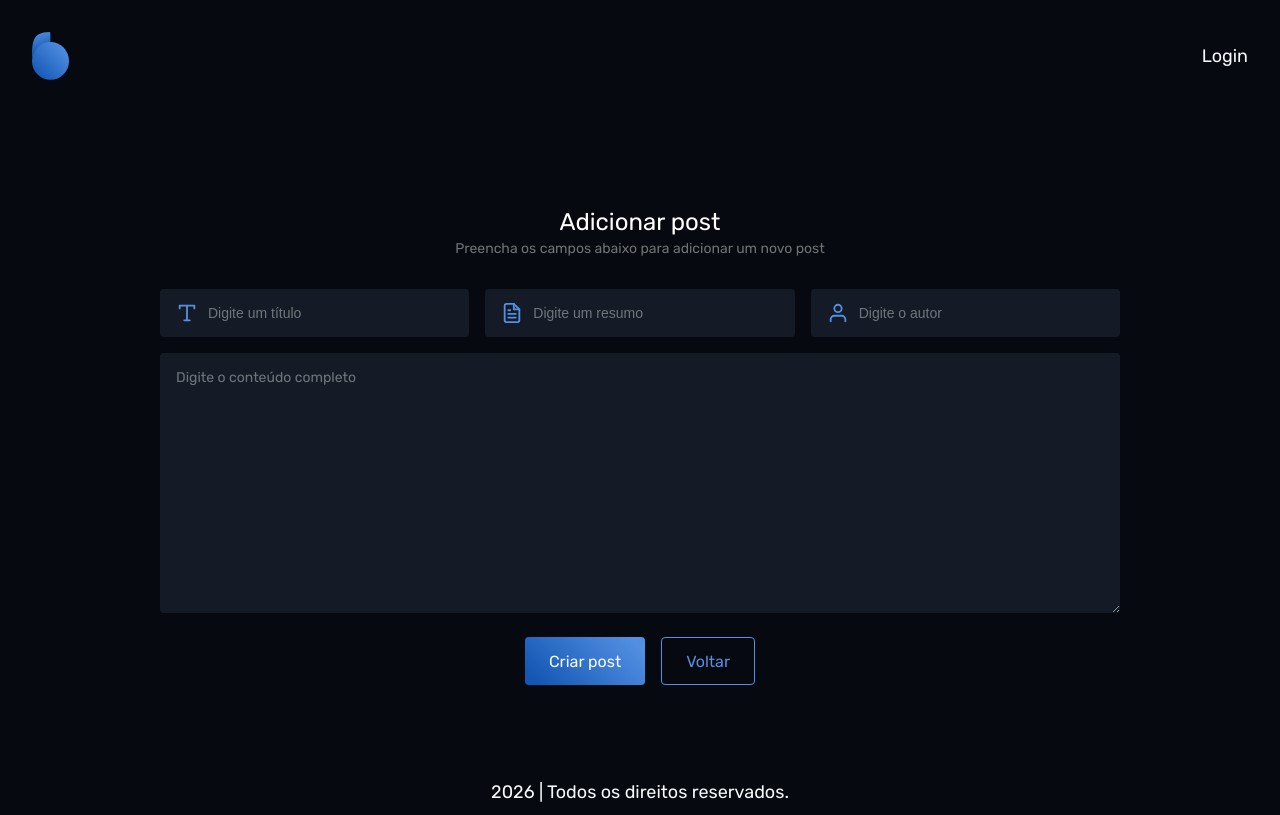
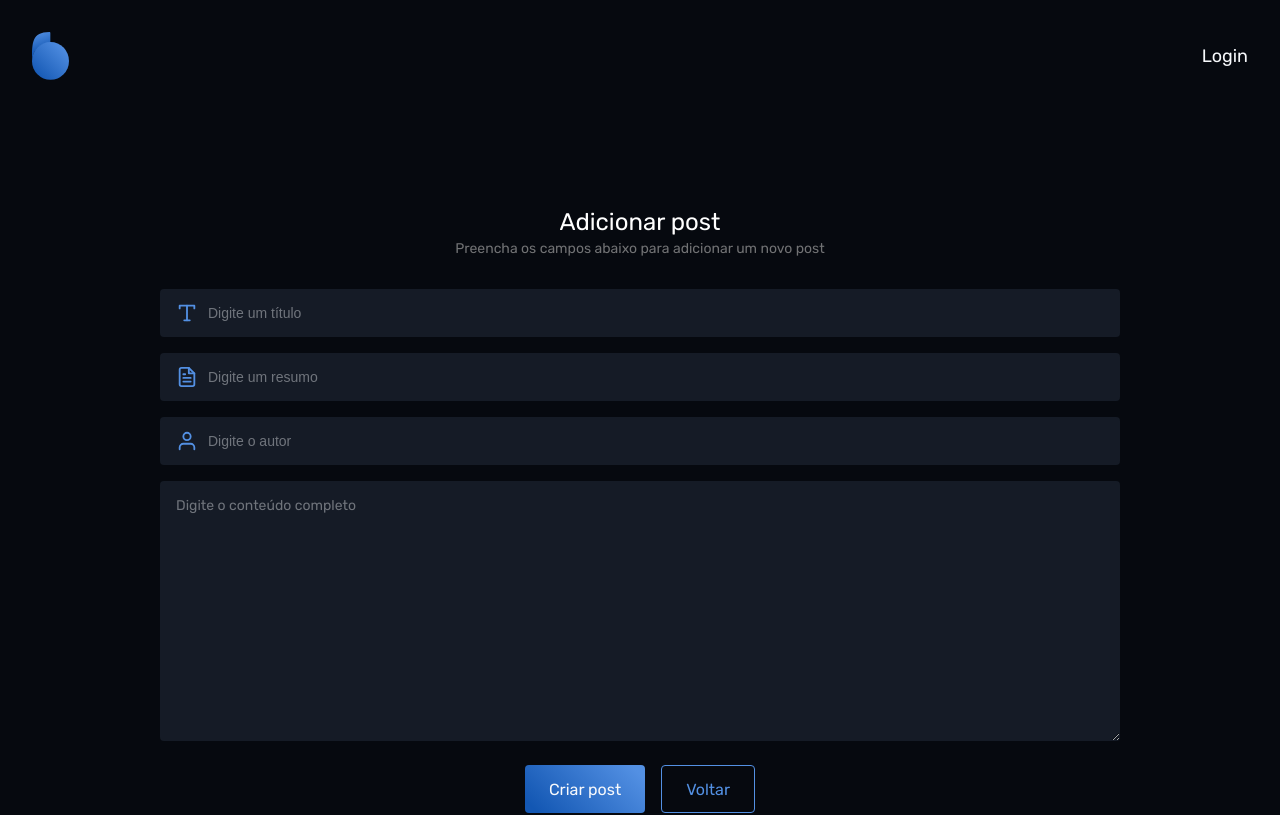
Before and after one commit to bl-comunicacao/blog-fiap-3-fase, a React (Vite) app: page /create-post in a window 1280 px wide. Shown: the top 815 px of the page. Built offline with nearby package versions, Linux system fonts and the light colour scheme.

Commit message:
Front-end completion.

```diff
--- a/src/pages/CreatePost/styles.js
+++ b/src/pages/CreatePost/styles.js
@@ -12,11 +12,8 @@ export const Form = styled.form`
   .form-group {
     width: 100%;
     display: flex;
+    flex-direction: column;
     gap: 1.6rem;
-
-    @media (max-width: 800px) {
-      flex-direction: column;
-    }
 
     div {
       max-width: 100%;
--- a/src/pages/EditPost/styles.js
+++ b/src/pages/EditPost/styles.js
@@ -12,11 +12,8 @@ export const Form = styled.form`
   .form-group {
     width: 100%;
     display: flex;
+    flex-direction: column;
     gap: 1.6rem;
-
-    @media (max-width: 800px) {
-      flex-direction: column;
-    }
 
     div {
       max-width: 100%;
```
